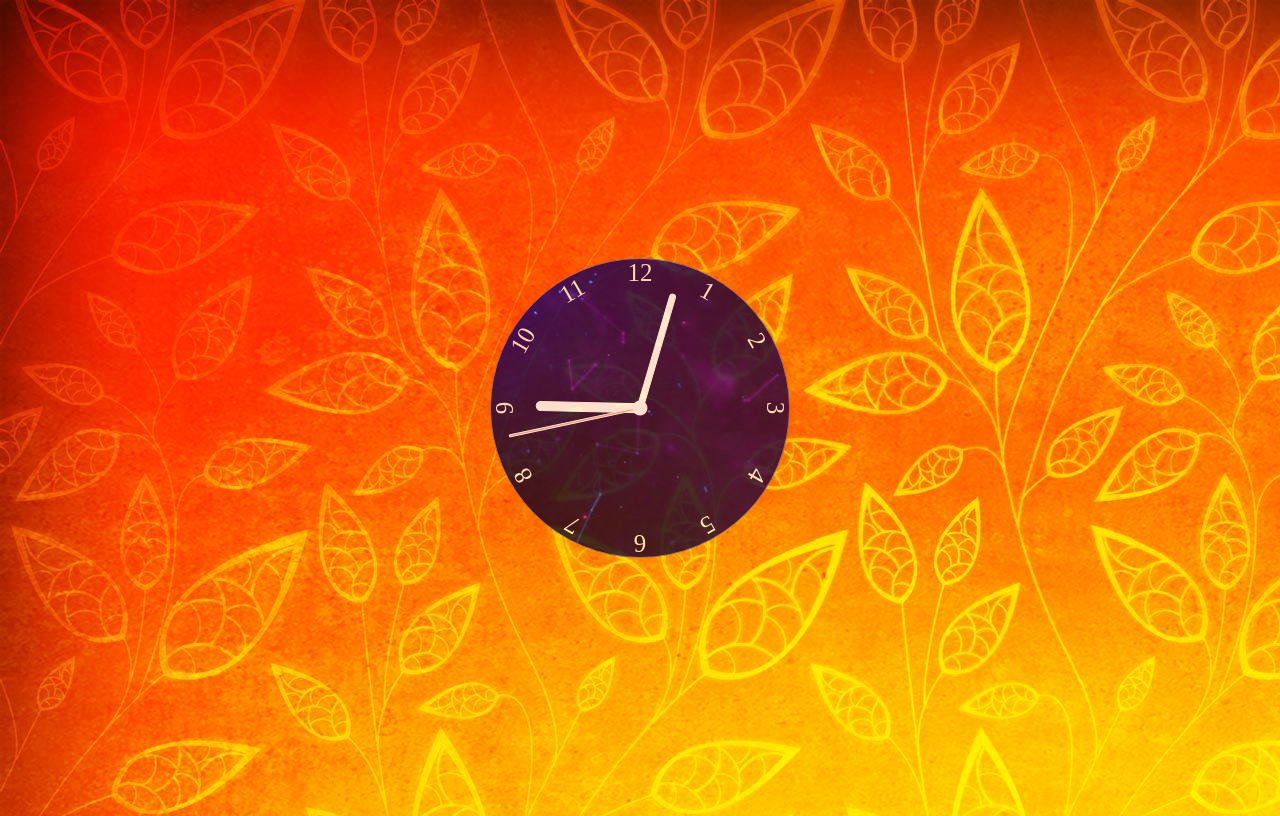
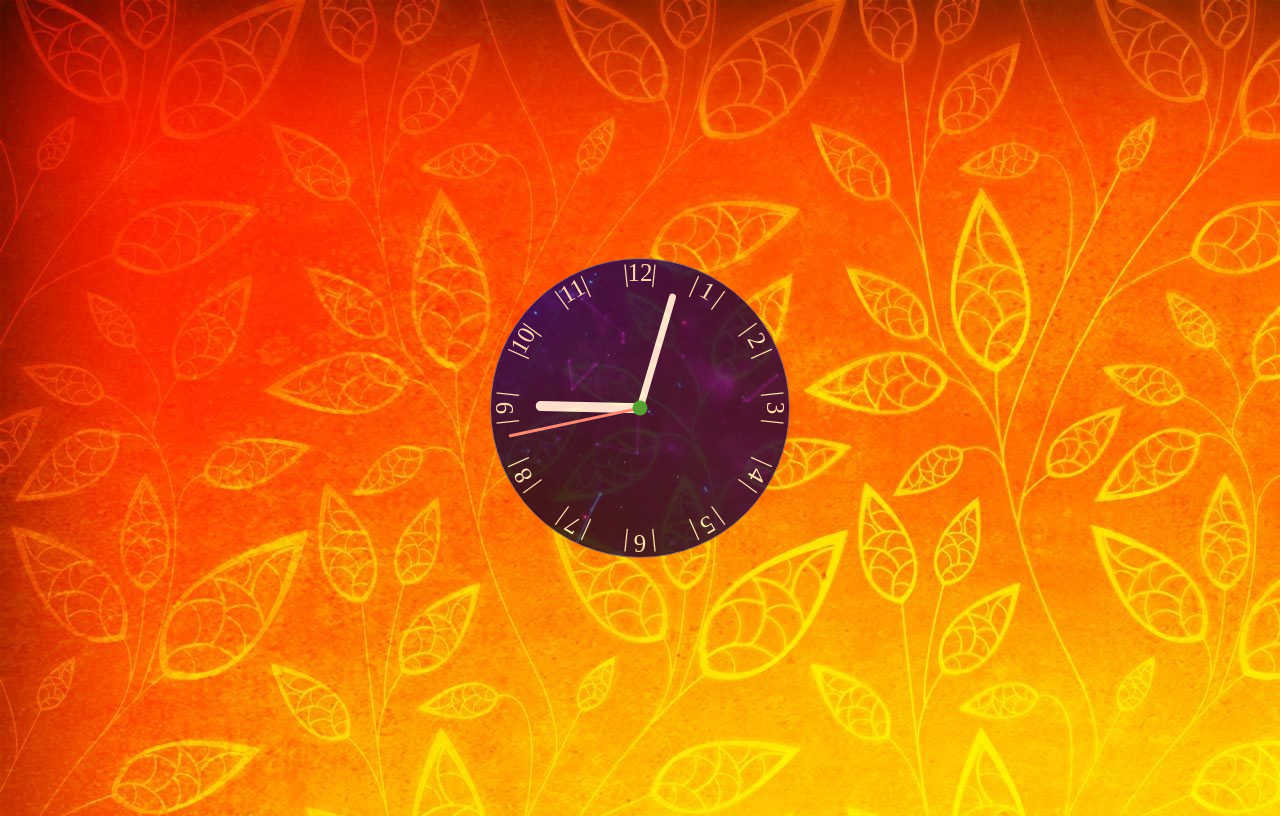
Before and after one commit to JhaSYKO/horloge, a plain HTML site: page index.html in a window 1280 px wide. Drawn offline with Linux system fonts and the light colour scheme.

Commit message:
ajout des dot

```diff
--- a/index.html
+++ b/index.html
@@ -14,17 +14,41 @@
            <div class="hand minute" data-minute-hand></div>
            <div class="hand second" data-second-hand></div>
            <div class="number number1">1</div>
+           <div class="number dot1">|</div>
+           <div class="number dot2">|</div>
            <div class="number number2">2</div>
+           <div class="number dot3">|</div>
+           <div class="number dot4">|</div>
            <div class="number number3">3</div>
+           <div class="number dot5">|</div>
+           <div class="number dot6">|</div>
            <div class="number number4">4</div>
+           <div class="number dot7">|</div>
+           <div class="number dot8">|</div>
            <div class="number number5">5</div>
+           <div class="number dot9">|</div>
+           <div class="number dot10">|</div>
            <div class="number number6">6</div>
+           <div class="number dot11">|</div>
+           <div class="number dot12">|</div>
            <div class="number number7">7</div>
+           <div class="number dot13">|</div>
+           <div class="number dot14">|</div>
            <div class="number number8">8</div>
+           <div class="number dot15">|</div>
+           <div class="number dot16">|</div>
            <div class="number number9">9</div>
+           <div class="number dot17">|</div>
+           <div class="number dot18">|</div>
            <div class="number number10">10</div>
+           <div class="number dot19">|</div>
+           <div class="number dot20">|</div>
            <div class="number number11">11</div>
+           <div class="number dot21">|</div>
+           <div class="number dot22">|</div>
            <div class="number number12">12</div>
+           <div class="number dot23">|</div>
+           <div class="number dot24">|</div>
        </div>
 
        <script defer src="./script.js"></script>
--- a/script.js
+++ b/script.js
@@ -13,6 +13,7 @@ function setClock() {
     setRotation(secondHand, secondsRatio)
     setRotation(minuteHand, minutesRatio)
     setRotation(hourHand, hoursRatio)
+    console.log(secondsRatio*360)
 
 }
 
@@ -21,3 +22,4 @@ function setRotation(element,  rotationRatio) {
 }
 
 setClock()
+console.log()
--- a/style.css
+++ b/style.css
@@ -29,6 +29,7 @@ body {
     opacity: 1;
     color: cornsilk;
 }
+
 .cloack, .number1{ --rotation: 30deg; }
 .cloack, .number2{ --rotation: 60deg; }
 .cloack, .number3{ --rotation: 90deg; }
@@ -41,15 +42,39 @@ body {
 .cloack, .number10{ --rotation: 300deg; }
 .cloack, .number11{ --rotation: 330deg; }
 
+.cloack, .dot1{ --rotation: 6deg; }
+.cloack, .dot2{ --rotation: 24deg; }
+.cloack, .dot3{ --rotation: 36deg; }
+.cloack, .dot4{ --rotation: 54deg; }
+.cloack, .dot5{ --rotation: 66deg; }
+.cloack, .dot6{ --rotation: 84deg; }
+.cloack, .dot7{ --rotation: 96deg; }
+.cloack, .dot8{ --rotation: 114deg; }
+.cloack, .dot9{ --rotation: 125.999999999999deg; }
+.cloack, .dot10{ --rotation: 144deg; }
+.cloack, .dot11{ --rotation: 156deg; }
+.cloack, .dot12{ --rotation: 174deg; }
+.cloack, .dot13{ --rotation: 186.00000000000003deg; }
+.cloack, .dot14{ --rotation: 204deg; }
+.cloack, .dot15{ --rotation: 216deg; }
+.cloack, .dot16{ --rotation: 234deg; }
+.cloack, .dot17{ --rotation: 246deg; }
+.cloack, .dot18{ --rotation: 264deg; }
+.cloack, .dot19{ --rotation: 276deg; }
+.cloack, .dot20{ --rotation: 294deg; }
+.cloack, .dot21{ --rotation: 306deg; }
+.cloack, .dot22{ --rotation: 324deg; }
+.cloack, .dot23{ --rotation: 336deg; }
+.cloack, .dot24{ --rotation: 354deg; }
+
 .cloack .hand {
     --rotation: 0;
     position: absolute;
     bottom: 50%;
     left: 50%;
-    background-color: rgb(250, 250, 250);
-    border: 1px solid white;
-    border-top-left-radius: 10px;
-    border-top-right-radius: 10px;
+    background-color: rgb(49, 182, 78);
+    border-top-left-radius: 50px;
+    border-top-right-radius: 50px;
     transform-origin: bottom;
     z-index: 10;
     transform: translateX(-50%) rotate(calc(var(--rotation) * 1deg));
@@ -58,7 +83,7 @@ body {
 .cloack::after {
     content: '';
     position: absolute;
-    background-color: rgb(255, 255, 255);
+    background-color: rgb(45, 175, 62);
     z-index: 11;
     width: 15px;
     height: 15px;
@@ -72,7 +97,9 @@ body {
     width: 3px;
     height: 45%;
     background-color: rgb(253, 143, 143);
+    border: none;
 }
+
 .cloack .hand.minute {
     width: 7px;
     height: 40%;
```
